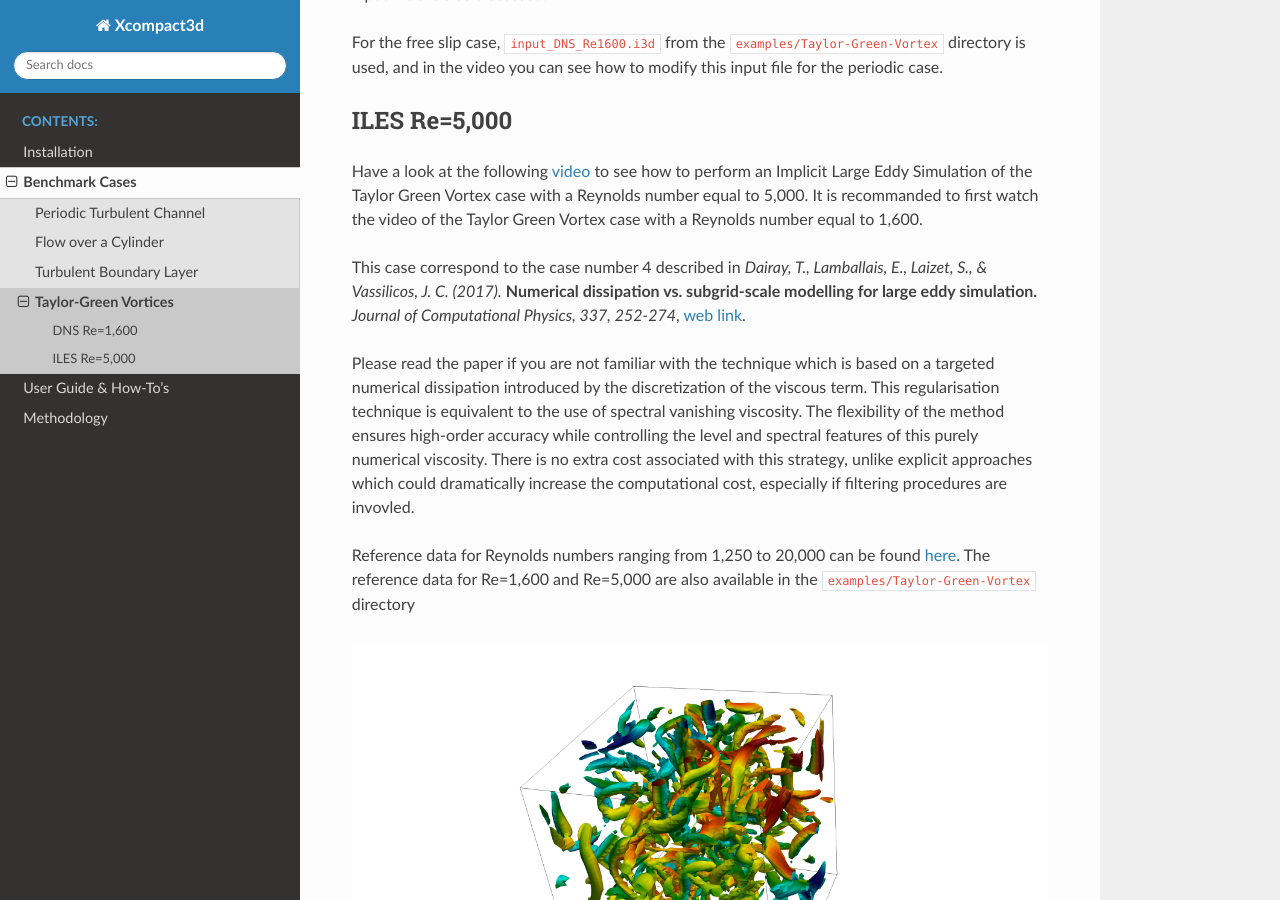
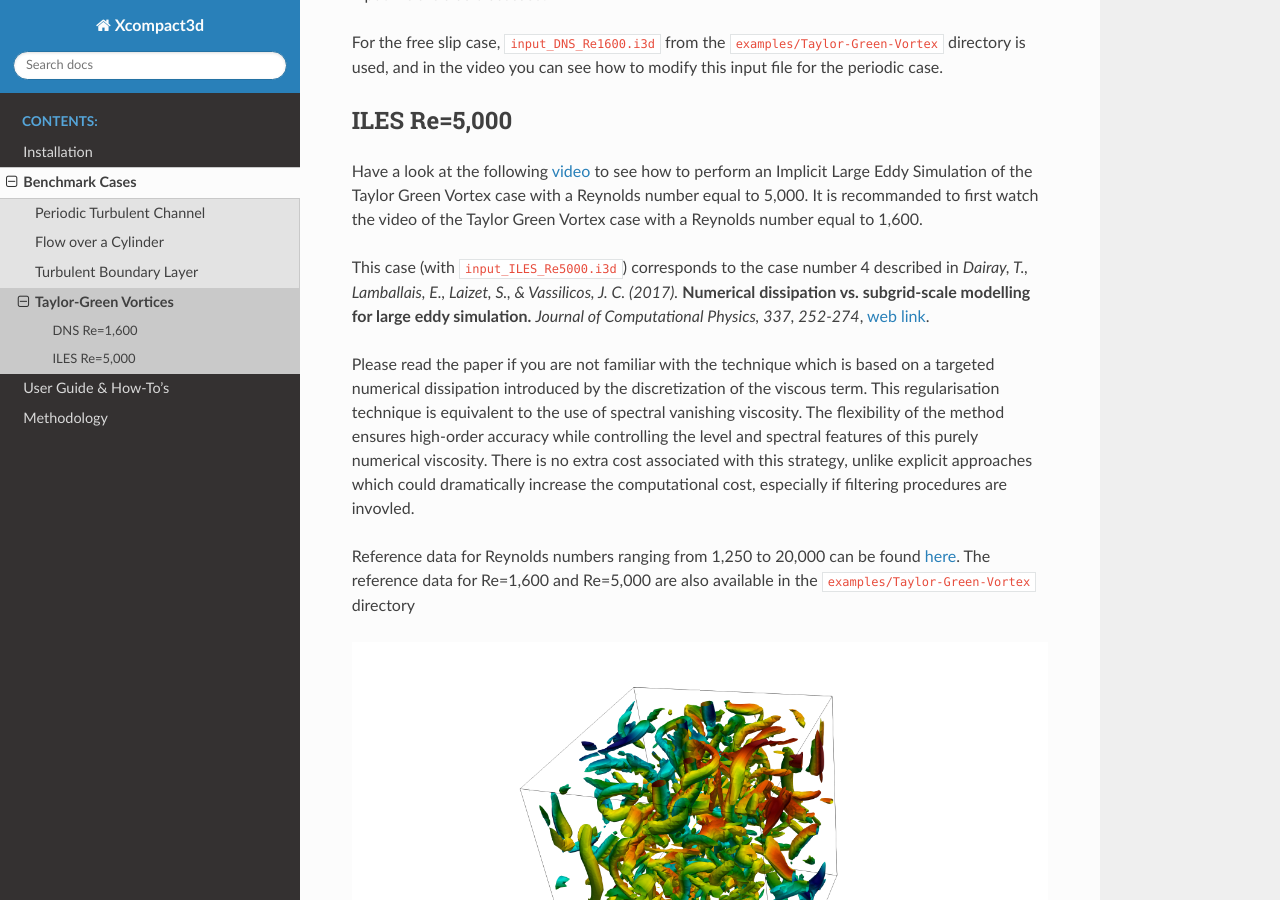
Before and after one commit to xcompact3d/Incompact3d, a Sphinx documentation site: the page built from docs/pages/cases/TGV.rst, in a window 1280 px wide and 900 px high, scrolled down 521 px. Built offline with Sphinx 7.4.7 and the Read the Docs theme 2.0.0, drawn with Linux system fonts in a browser that asks for light colours.

Commit message:
Update TGV.rst

```diff
--- a/docs/pages/cases/TGV.rst
+++ b/docs/pages/cases/TGV.rst
@@ -19,7 +19,7 @@ ILES Re=5,000
 =============
 Have a look at the following `video <https://youtu.be/3zCU3J2tQTU>`_ to see how to perform an Implicit Large Eddy Simulation of the Taylor Green Vortex case with a Reynolds number equal to 5,000. It is recommanded to first watch the video of the Taylor Green Vortex case with a Reynolds number equal to 1,600.
 
-This case correspond to the case number 4 described in *Dairay, T., Lamballais, E., Laizet, S., & Vassilicos, J. C. (2017).* **Numerical dissipation vs. subgrid-scale modelling for large eddy simulation.** *Journal of Computational Physics, 337, 252-274*, `web link <https://www.sciencedirect.com/science/article/pii/S0021999117301298>`_.
+This case (with ``input_ILES_Re5000.i3d``) corresponds to the case number 4 described in *Dairay, T., Lamballais, E., Laizet, S., & Vassilicos, J. C. (2017).* **Numerical dissipation vs. subgrid-scale modelling for large eddy simulation.** *Journal of Computational Physics, 337, 252-274*, `web link <https://www.sciencedirect.com/science/article/pii/S0021999117301298>`_.
 
 Please read the paper if you are not familiar with the technique which is based on a targeted numerical dissipation introduced by the discretization of the viscous term. This regularisation technique is equivalent to the use of spectral vanishing viscosity. The flexibility of the method ensures high-order accuracy while controlling the level and spectral features of this purely numerical viscosity. There is no extra cost associated with this strategy, unlike explicit approaches which could dramatically increase the computational cost, especially if filtering procedures are invovled.
 
```
